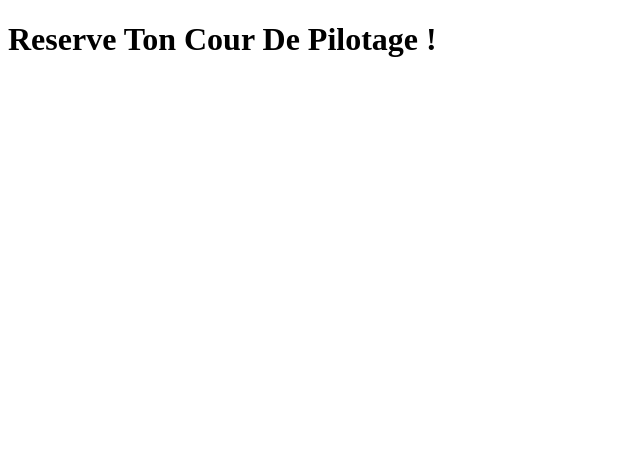
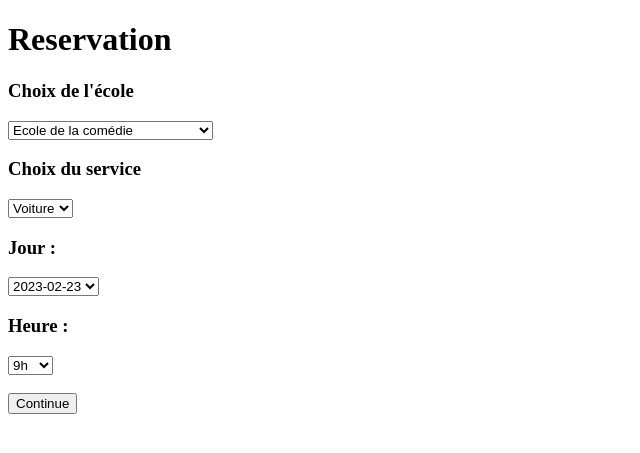
Before and after one commit to BWBMaxime/BWBMaxime-BWBMaxime-b3-c2-django-guichon, a Django app: page / in a window 1280 px wide. Shown: the top 453 px of the page, without its empty margins (0-640 px from the left). Run offline with Django 4.2, Linux system fonts and the light colour scheme; data that the repository does not hold is empty.

Commit message:
Creation du formulaire et affichage en HTML

```diff
--- a/MyProjects/MyProjects/urls.py
+++ b/MyProjects/MyProjects/urls.py
@@ -1,22 +1,9 @@
-"""MyProjects URL Configuration
-
-The `urlpatterns` list routes URLs to views. For more information please see:
-    https://docs.djangoproject.com/en/4.1/topics/http/urls/
-Examples:
-Function views
-    1. Add an import:  from my_app import views
-    2. Add a URL to urlpatterns:  path('', views.home, name='home')
-Class-based views
-    1. Add an import:  from other_app.views import Home
-    2. Add a URL to urlpatterns:  path('', Home.as_view(), name='home')
-Including another URLconf
-    1. Import the include() function: from django.urls import include, path
-    2. Add a URL to urlpatterns:  path('blog/', include('blog.urls'))
-"""
 from django.contrib import admin
 from django.urls import path, include
+from PiloteReservation.views import home
 
 urlpatterns = [
+    path('', home, name='home'),
     path('admin/', admin.site.urls),
-    path('', include('PiloteReservation.urls')),
+
 ]
--- a/MyProjects/PiloteReservation/templates/home.html
+++ b/MyProjects/PiloteReservation/templates/home.html
@@ -1,5 +1,48 @@
 {% extends 'base.html' %}
 
 {% block content %}
-<h1>Reserve Ton Cour De Pilotage !</h1>
+<h1>Reservation</h1>
+
+<div>
+    <form method="post" required>
+        <div>
+            <h3>Choix de l'école</h3>
+            <select name="ecole">
+                <option value="Ecole de la comédie">Ecole de la comédie</option>
+                <option value="Ecole de Saint-Eloi">Ecole de Saint-Eloi</option>
+                <option value="Ecole de Port Marianne">Ecole de Port Marianne</option>
+                <option value="Ecole de Saint-Jean-De-Védas">Ecole de Saint-Jean-De-Védas</option>
+
+            </select>
+        </div>
+        <div>
+            <h3>Choix du service</h3>
+            <select name="service">
+                <option value="Voiture">Voiture</option>
+                <option value="Moto">Moto</option>
+                <option value="Avion">Avion</option>
+                <option value="Bateau">Bateau</option>
+            </select>
+        </div>
+        <div>
+            <h3>Jour :</h3>
+            <select name="jour">
+                {% for validateWeekday in validateWeekdays %}
+                <option value="{{validateWeekday}}">{{validateWeekday}}</option>
+                {% endfor %}
+            </select>
+        </div>
+        <div>
+            <h3>Heure :</h3>
+            <select name="heure">
+                {% for heure in heures %}
+                <option value="{{heure}}">{{heure}}</option>
+                {% endfor %}
+            </select>
+        </div>
+        <br />
+        <button type="submit">Continue</button>
+    </form>
+</div>
+
 {% endblock %}
--- a/MyProjects/PiloteReservation/views.py
+++ b/MyProjects/PiloteReservation/views.py
@@ -1,5 +1,46 @@
 from django.shortcuts import render
+from PiloteReservation.models import Reservation
+from django.shortcuts import render, redirect
+from datetime import datetime, timedelta
+from .models import *
+from django.contrib import messages
 
-# Create your views here.
 def home(request):
-    return render(request, 'home.html', {})
+    heures = ['9h','10h','11h','12h','13h','14h','15h','16h','17h','18h']
+      #Calling 'validWeekday' Function to Loop days you want in the next 21 days:
+    weekdays = validWeekday(15)
+
+    #Only show the days that are not full:
+    validateWeekdays = isWeekdayValid(weekdays)
+
+
+    if request.method == 'POST':
+        service = request.POST.get('service')
+        jour = request.POST.get('jour')
+
+        request.session['jour'] = jour
+        request.session['service'] = service
+
+
+
+    return render(request, 'home.html', {
+            'weekdays':weekdays,
+            'validateWeekdays':validateWeekdays,
+            'heures':heures
+        })
+
+def validWeekday(jours):
+    ajourdhui = datetime.now()
+    weekdays = []
+    for i in range (0, jours):
+        x = ajourdhui + timedelta(days=i)
+        y = x.strftime('%A')
+        weekdays.append(x.strftime('%Y-%m-%d'))
+    return weekdays
+
+def isWeekdayValid(x):
+    validateWeekdays = []
+    for j in x:
+        if Reservation.objects.filter(jour=j).count() < 10:
+            validateWeekdays.append(j)
+    return validateWeekdays
```
Also changed, not shown: MyProjects/PiloteReservation/models.py (+11 -5 lines).
